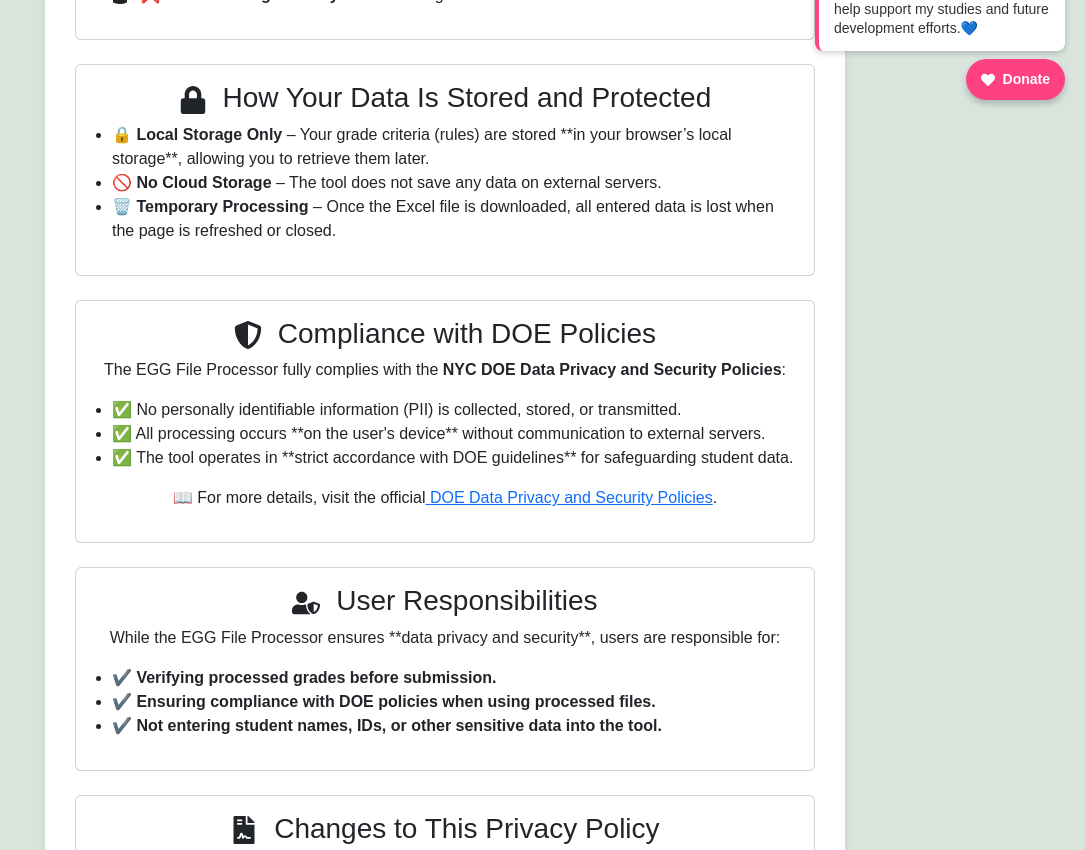
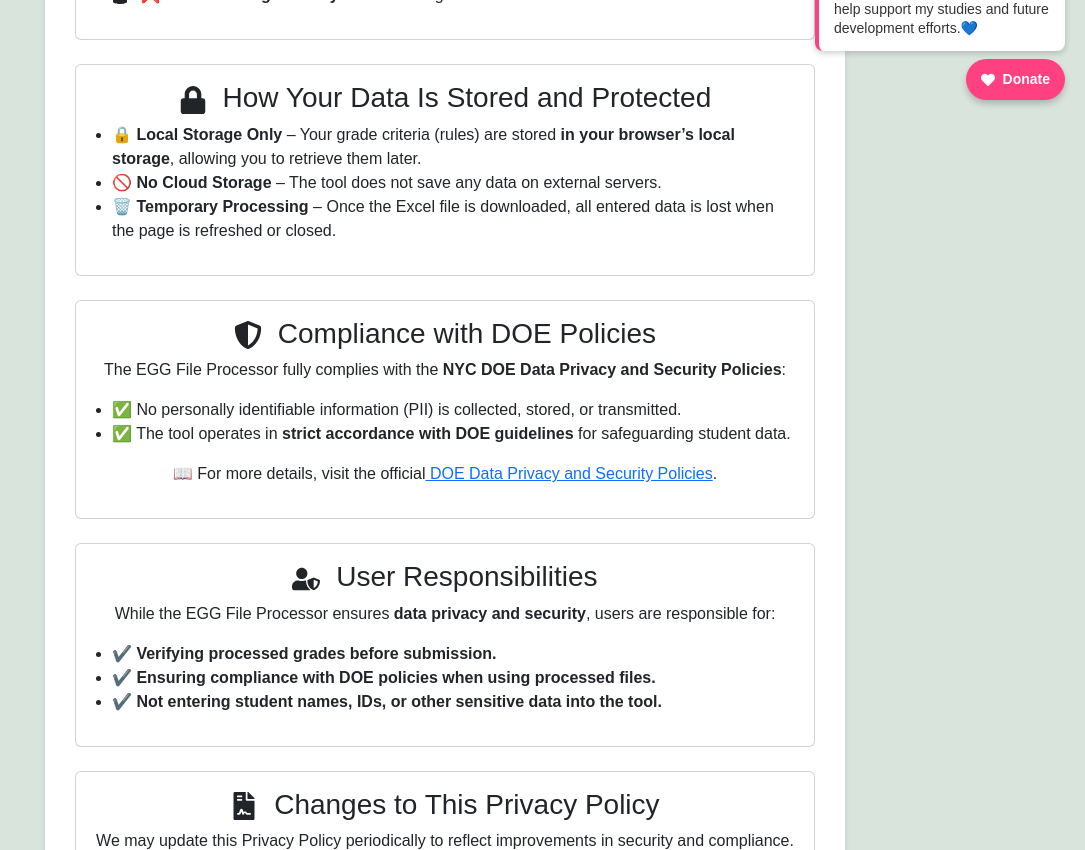
Before and after one commit to tayylorngo/egg-file-processor, a React (Create React App) app: page /privacy-policy in a window 1280 px wide. Shown: the part 680-1530 px from the top of the page, without its empty margins (195-1280 px from the left). Built offline with nearby package versions, Linux system fonts and the light colour scheme.

Commit message:
fixed privacy policy

```diff
--- a/src/Pages/PrivacyPolicy/PrivacyPolicy.js
+++ b/src/Pages/PrivacyPolicy/PrivacyPolicy.js
@@ -36,7 +36,7 @@ const PrivacyPolicy = () => {
         <Card.Body>
           <h3><FaLock className="me-2" /> How Your Data Is Stored and Protected</h3>
           <ul>
-            <li>🔒 <strong>Local Storage Only</strong> – Your grade criteria (rules) are stored **in your browser’s local storage**, allowing you to retrieve them later.</li>
+            <li>🔒 <strong>Local Storage Only</strong> – Your grade criteria (rules) are stored <strong>in your browser’s local storage</strong>, allowing you to retrieve them later.</li>
             <li>🚫 <strong>No Cloud Storage</strong> – The tool does not save any data on external servers.</li>
             <li>🗑️ <strong>Temporary Processing</strong> – Once the Excel file is downloaded, all entered data is lost when the page is refreshed or closed.</li>
           </ul>
@@ -49,8 +49,7 @@ const PrivacyPolicy = () => {
           <p>The EGG File Processor fully complies with the <strong>NYC DOE Data Privacy and Security Policies</strong>:</p>
           <ul>
             <li>✅ No personally identifiable information (PII) is collected, stored, or transmitted.</li>
-            <li>✅ All processing occurs **on the user's device** without communication to external servers.</li>
-            <li>✅ The tool operates in **strict accordance with DOE guidelines** for safeguarding student data.</li>
+            <li>✅ The tool operates in <strong>strict accordance with DOE guidelines</strong> for safeguarding student data.</li>
           </ul>
           <p>
             📖 For more details, visit the official
@@ -63,7 +62,7 @@ const PrivacyPolicy = () => {
       <Card className="mb-4">
         <Card.Body>
           <h3><FaUserShield className="me-2" /> User Responsibilities</h3>
-          <p>While the EGG File Processor ensures **data privacy and security**, users are responsible for:</p>
+          <p>While the EGG File Processor ensures <strong>data privacy and security</strong>, users are responsible for:</p>
           <ul>
             <li>✔️ <strong>Verifying processed grades before submission.</strong></li>
             <li>✔️ <strong>Ensuring compliance with DOE policies when using processed files.</strong></li>
@@ -87,18 +86,8 @@ const PrivacyPolicy = () => {
           <h3><FaDatabase className="me-2" /> Contact Information</h3>
           <p>If you have any questions regarding data privacy or security, please reach out to:</p>
           <p>📧 <strong>cs.taylorngo@gmail.com</strong></p>
-          {/* <p>🌐 <strong>[Website Link]</strong></p> */}
         </Card.Body>
       </Card>
-
-      {/* <Card className="mb-4 bg-light p-3">
-        <h4 className="mb-2"><FaShieldAlt className="me-2" /> Final Notes</h4>
-        <ul>
-          <li>✅ <strong>100% DOE Compliant</strong> – No student PII is processed.</li>
-          <li>✅ <strong>Fully Local Processing</strong> – No external data storage.</li>
-          <li>✅ <strong>Designed for Teachers</strong> – Simplifies grading without security risks.</li>
-        </ul>
-      </Card> */}
     </div>
   );
 };
```
